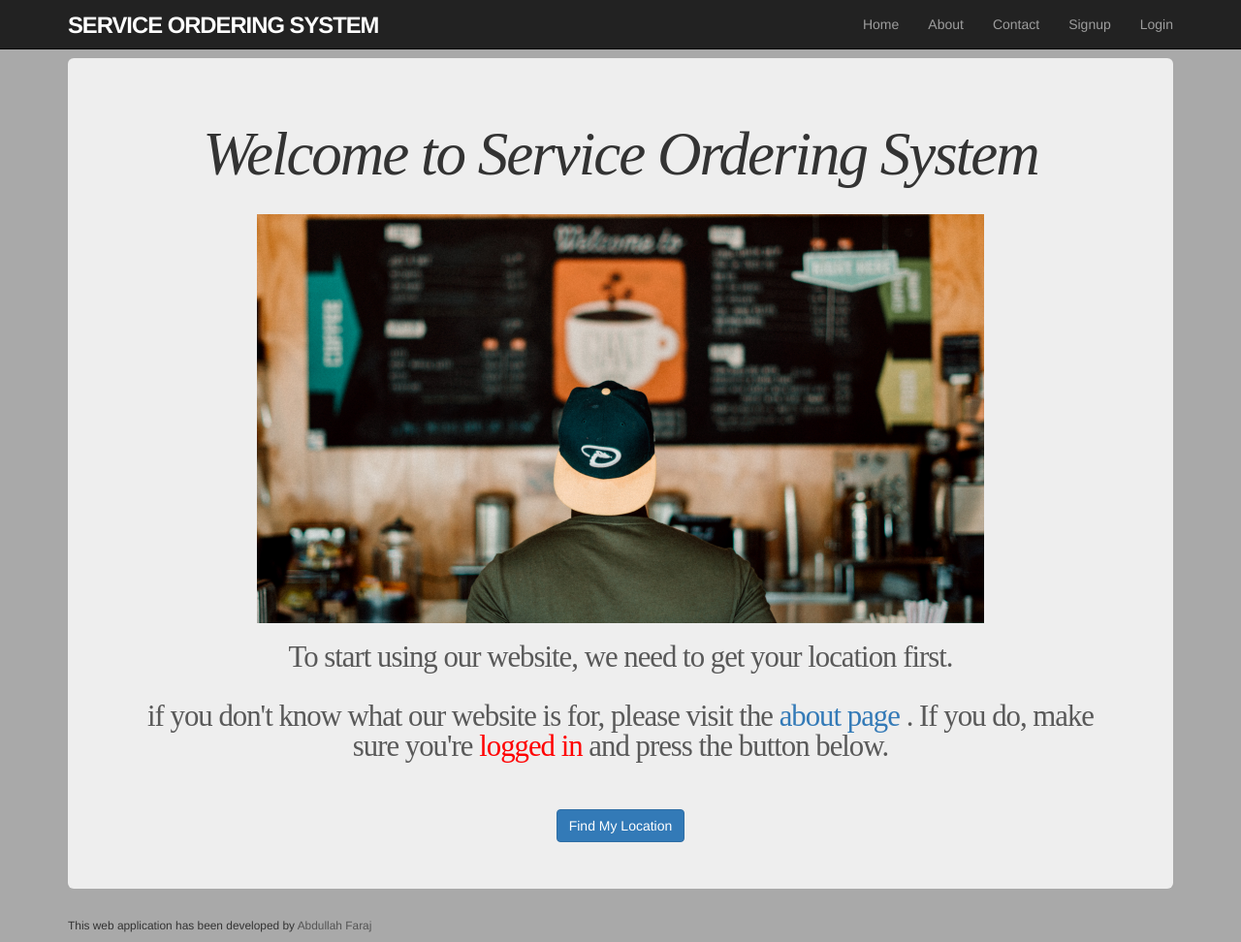
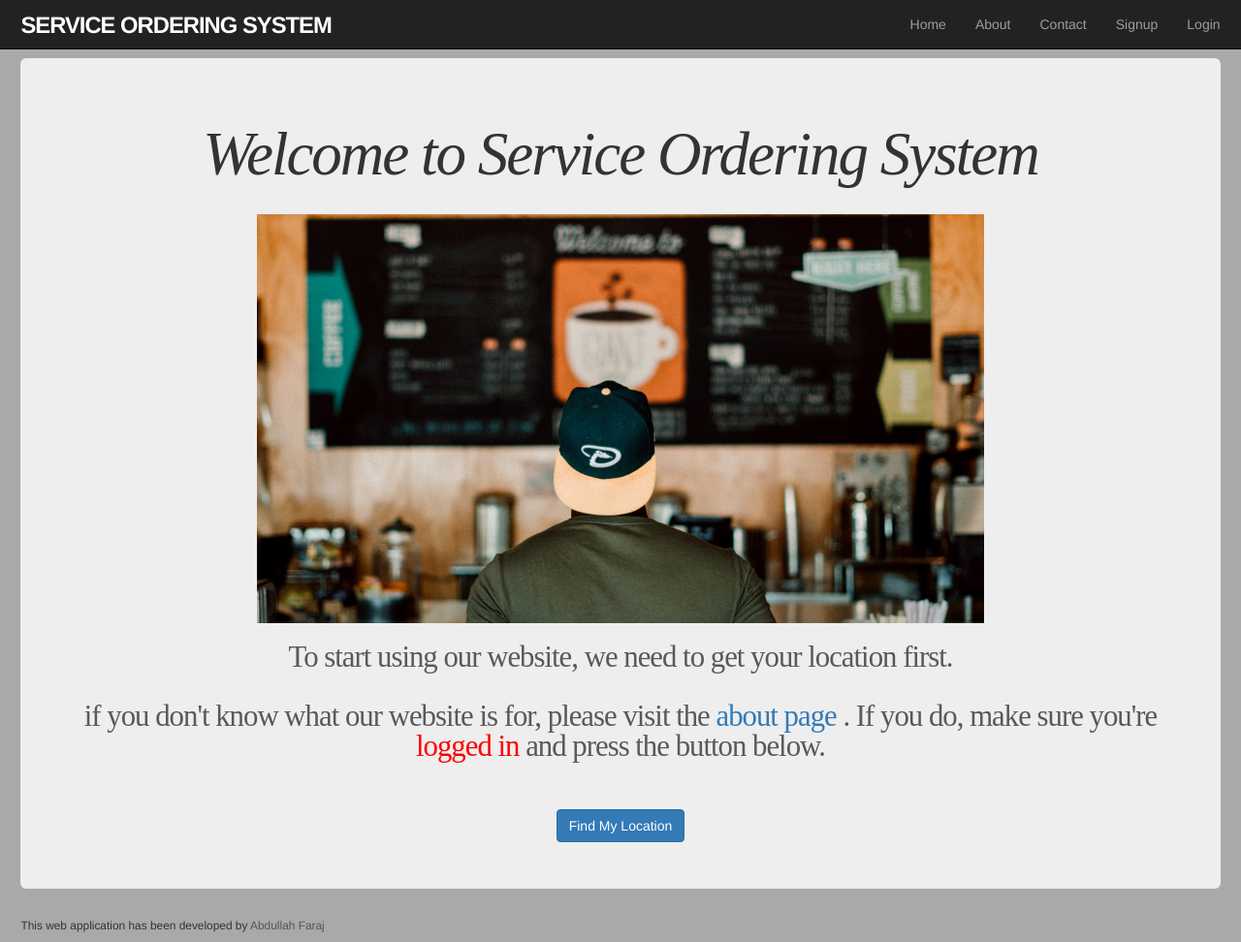
Before and after one commit to Traxbay/serviceOrderingSystem, a Rails app: page / in a window 1280 px wide. Shown: the whole page at 97% size. Run offline with Rails 7, Linux system fonts and the light colour scheme; style sheets or scripts are compiled from the project's sources; some libraries are stand-ins or nearby versions.

Commit message:
modifiying container

```diff
--- a/app/assets/stylesheets/customCSS.scss
+++ b/app/assets/stylesheets/customCSS.scss
@@ -48,6 +48,11 @@ textarea {
 
 .center h1 {
   margin-bottom: 10px;
+}
+
+.container{
+  width: 99%;
+  height: auto;
 }
 
 /* typography */
```
